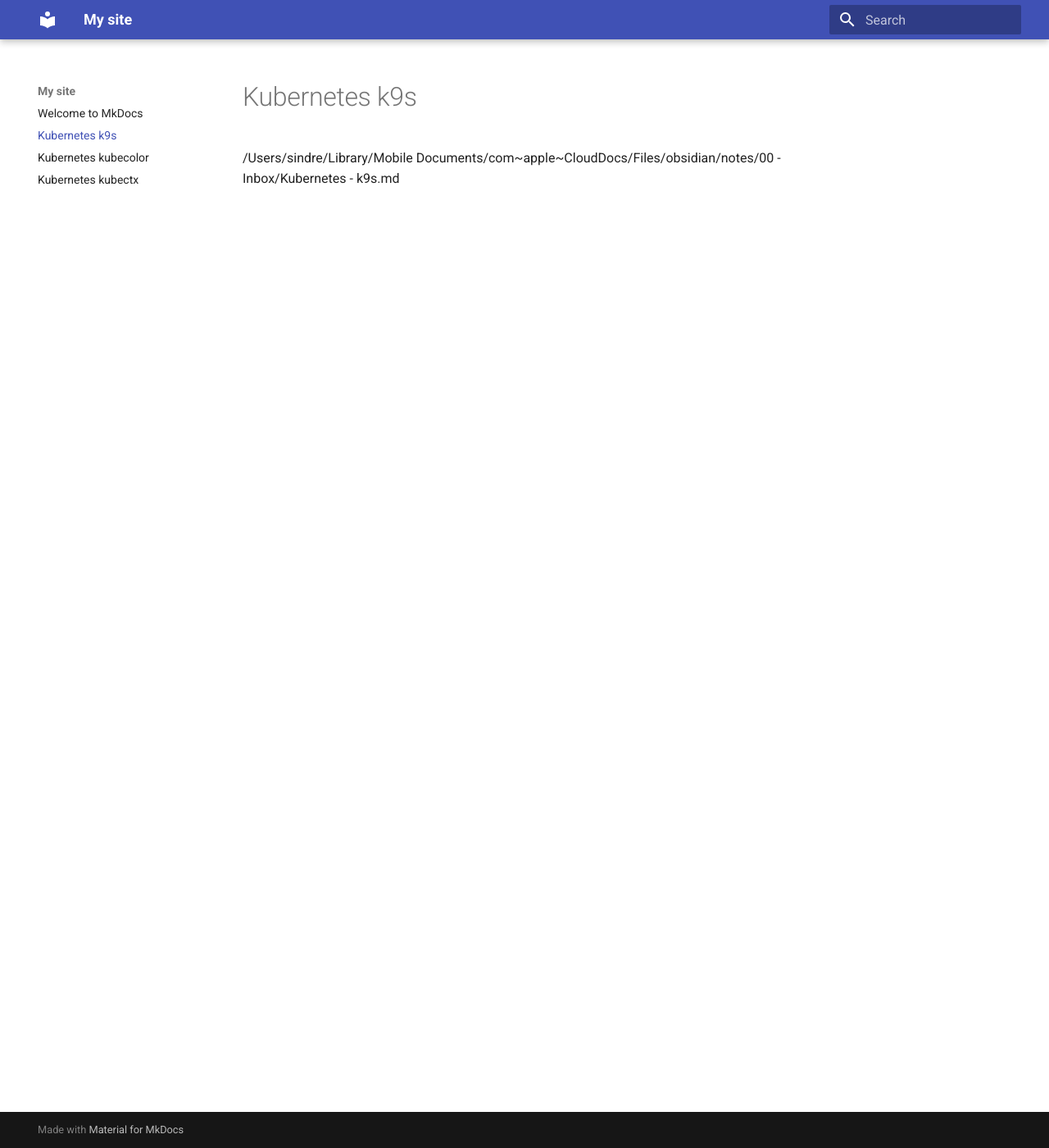
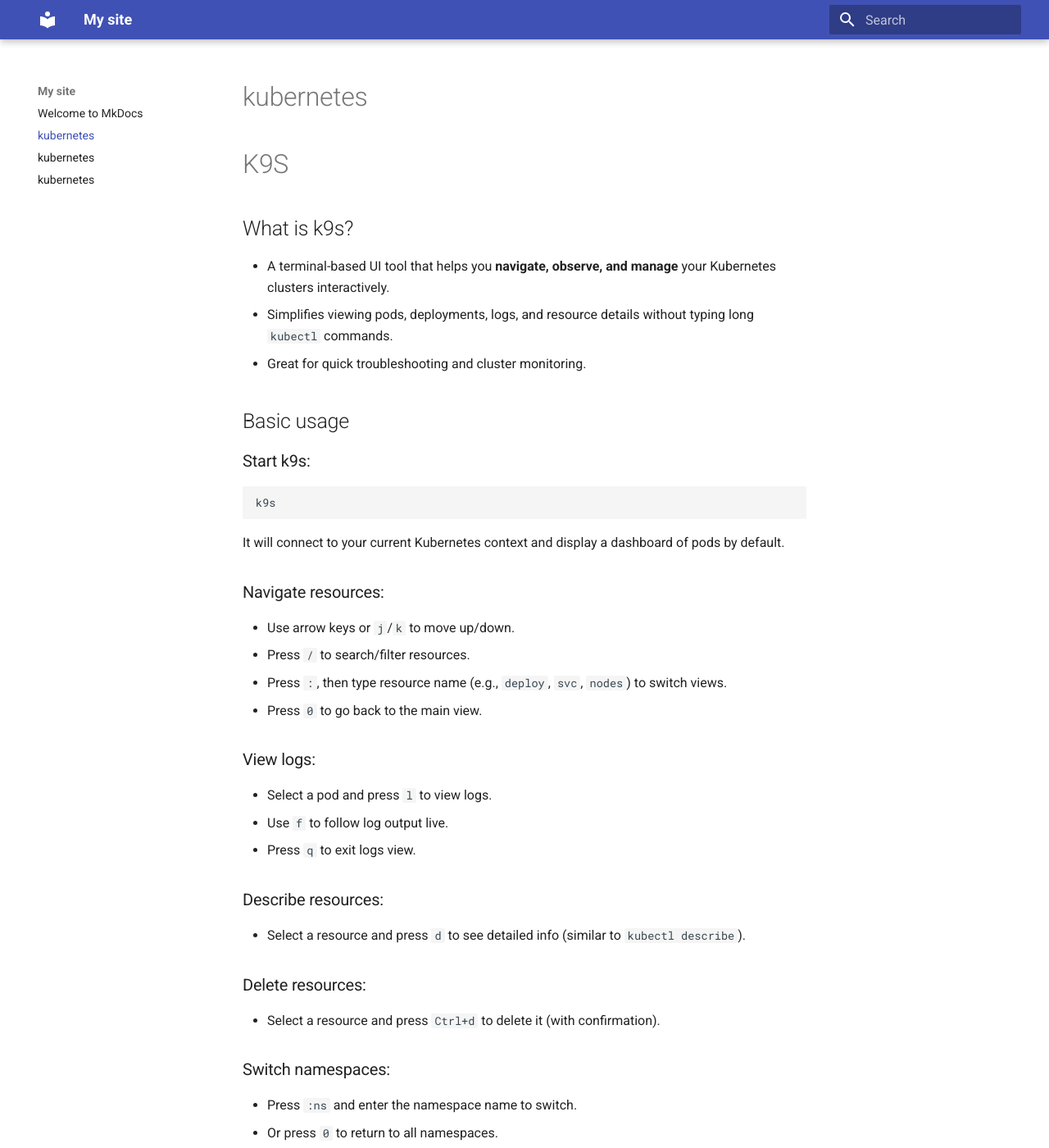
Before and after one commit to saynain/mkdocs, an MkDocs documentation site: the page built from docs/Kubernetes - k9s.md, in a window 1280 px wide and 1400 px high. Shown: the whole window at 82% size. Built offline with MkDocs 1.6.1 and Material for MkDocs 9.7.7, drawn with Linux system fonts in a browser that asks for light colours; some of the changed text lies outside the part shown.

Commit message:
Testing some documents

````diff
--- a/docs/Kubernetes - k9s.md
+++ b/docs/Kubernetes - k9s.md
@@ -1 +1,47 @@
-/Users/sindre/Library/Mobile Documents/com~apple~CloudDocs/Files/obsidian/notes/00 - Inbox/Kubernetes - k9s.md
+#kubernetes
+# K9S
+## What is k9s?
+-   A terminal-based UI tool that helps you **navigate, observe, and manage** your Kubernetes clusters interactively.
+-   Simplifies viewing pods, deployments, logs, and resource details without typing long `kubectl` commands.
+-   Great for quick troubleshooting and cluster monitoring.
+
+## Basic usage
+### Start k9s:
+```bash
+k9s
+```
+
+It will connect to your current Kubernetes context and display a dashboard of pods by default.
+
+### Navigate resources:
+-   Use arrow keys or `j`/`k` to move up/down.
+-   Press `/` to search/filter resources.
+-   Press `:`, then type resource name (e.g., `deploy`, `svc`, `nodes`) to switch views.
+-   Press `0` to go back to the main view.
+
+### View logs:
+-   Select a pod and press `l` to view logs.
+-   Use `f` to follow log output live.
+-   Press `q` to exit logs view.
+
+### Describe resources:
+-   Select a resource and press `d` to see detailed info (similar to `kubectl describe`).
+
+### Delete resources:
+-   Select a resource and press `Ctrl+d` to delete it (with confirmation).
+
+### Switch namespaces:
+-   Press `:ns` and enter the namespace name to switch.
+-   Or press `0` to return to all namespaces.
+
+### Help and quit:
+-   Press `?` to open help with keybindings.
+-   Press `Ctrl+c` or `q` to quit k9s.
+
+## Installation (macOS with Homebrew)
+```bash
+brew install k9s
+```
+
+## Resources
+[K9s - Manage Your Kubernetes Clusters In Style](https://k9scli.io/)
````
Also changed, not shown: docs/Kubernetes - kubecolor.md (+30 -1 lines), docs/Kubernetes - kubectx.md (+20 -1 lines).
